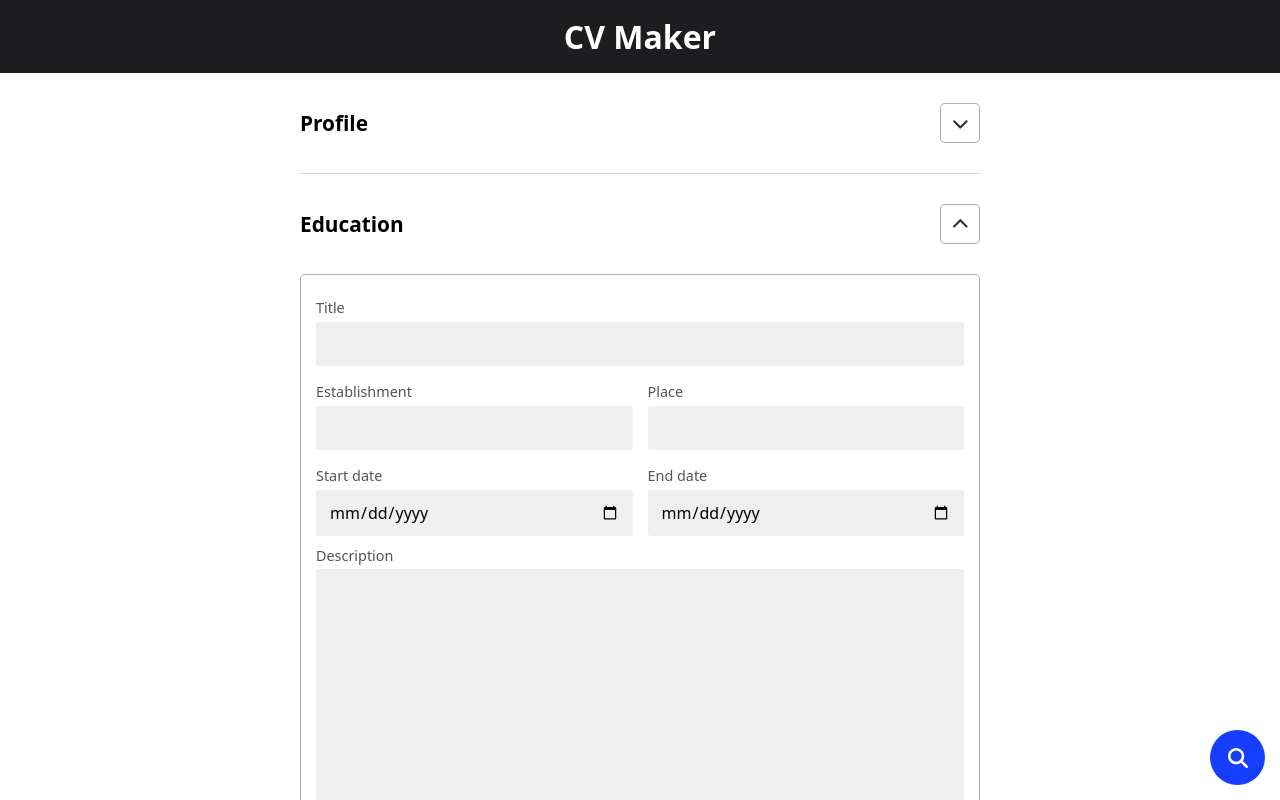
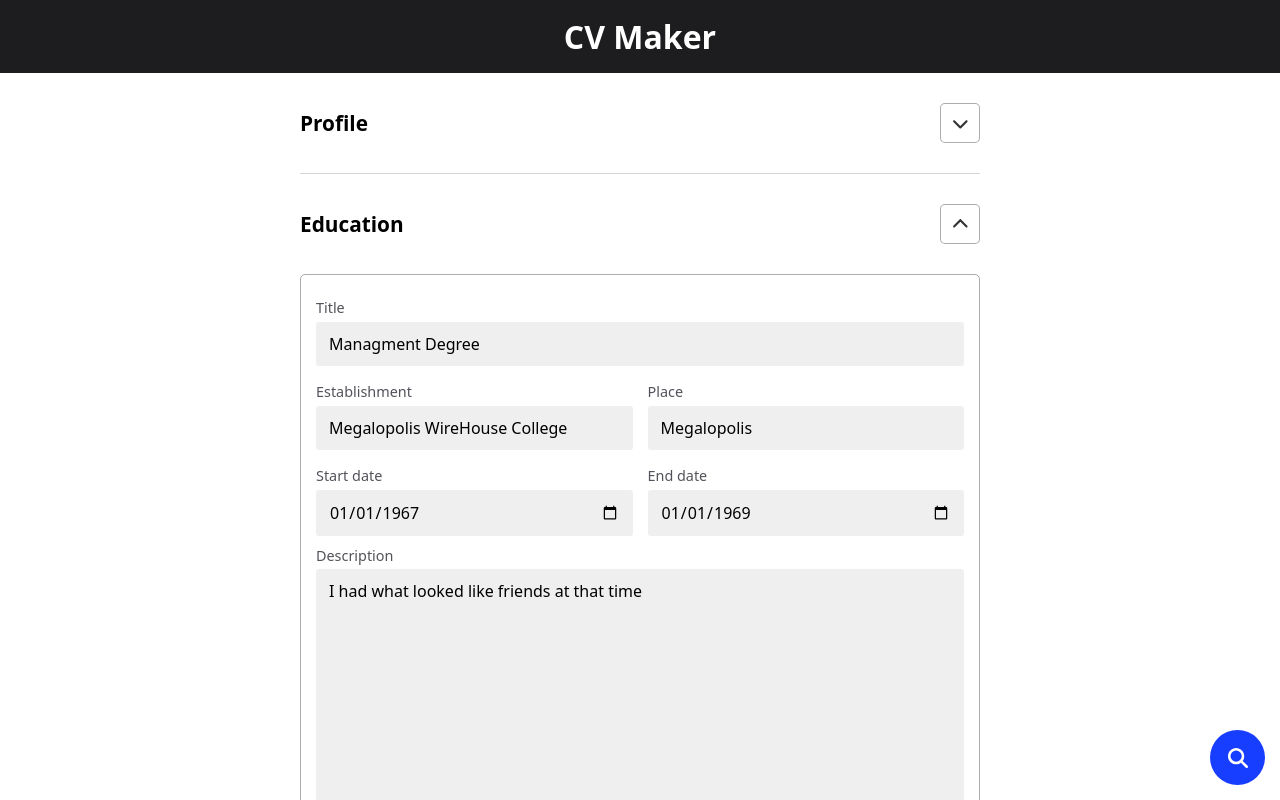
Before and after one commit to foufouboy/odin-cv-project, a React (Create React App) app: page / in a window 1280 px wide. Both pictures are taken after a click on the button 944 px from the left and 310 px from the top of the page. Shown: the top 800 px of the page. Built offline with nearby package versions, Linux system fonts and the light colour scheme.

Commit message:
added one-entry-at-a-time functionnality and opening at creation functionnality

```diff
--- a/src/components/CV.js
+++ b/src/components/CV.js
@@ -21,6 +21,7 @@ class CV extends React.Component {
         this.changeExperience = this.changeExperience.bind(this);
         this.deleteEducation = this.deleteEducation.bind(this);
         this.deleteExperience = this.deleteExperience.bind(this);
+        this.openEntry = this.openEntry.bind(this);
     }
 
     previewSwitcher() {
@@ -59,6 +60,8 @@ class CV extends React.Component {
     /* EDUCATIONS && EXPERIENCES */
 
     addEducation() {
+        const newId = uuidv4();
+
         this.setState(prevState => ({
             ...prevState,
             data: {
@@ -66,7 +69,7 @@ class CV extends React.Component {
                 educations: [
                     ...prevState.data.educations,
                     {
-                        id: uuidv4(),
+                        id: newId,
                         title: "",
                         establishment: "",
                         place: "",
@@ -78,6 +81,8 @@ class CV extends React.Component {
                 ],
             },
         }));
+
+        this.openEntry("educations", newId, true);
     }
 
     deleteEducation(id) {
@@ -89,7 +94,6 @@ class CV extends React.Component {
             }
         }));
 
-        console.log(this.state.data);
     }
 
     changeEducation(e, id) {
@@ -110,7 +114,29 @@ class CV extends React.Component {
         }));
     }
 
+    openEntry(category, id, value) {
+        this.setState(prevState => ({
+            ...prevState,
+            data: {
+                ...prevState.data,
+                [category]: prevState.data[category].map(e => {
+                    if (e.id === id) {
+                        return {...e, open: value};
+                    } else {
+                        if (value === true) {
+                            return {...e, open: false};
+                        } else {
+                            return e;
+                        }
+                    }
+                }),
+            }
+        }))
+    }
+
     addExperience() {
+        const newId = uuidv4();
+
         this.setState(prevState => ({
             ...prevState,
             data: {
@@ -118,7 +144,7 @@ class CV extends React.Component {
                 professions: [
                     ...prevState.data.professions,
                     {
-                        id: uuidv4(),
+                        id: newId,
                         title: "",
                         establishment: "",
                         place: "",
@@ -130,6 +156,8 @@ class CV extends React.Component {
                 ],
             },
         }));
+
+        this.openEntry("professions", newId, true);
     }
 
     deleteExperience(id) {
@@ -179,6 +207,7 @@ class CV extends React.Component {
                 deleteExperience={this.deleteExperience}
                 changeEducation={this.changeEducation}
                 changeExperience={this.changeExperience}
+                openEntry={this.openEntry}
                 />
             </>
         );
--- a/src/components/Form/Education.js
+++ b/src/components/Form/Education.js
@@ -10,7 +10,7 @@ class Education extends React.Component {
     }
 
     render() {
-        const { educations, addEducation, deleteEducation, changeEducation } = this.props;
+        const { educations, addEducation, deleteEducation, changeEducation, openEntry } = this.props;
 
         return (
             <div className="form-education-wrapper">
@@ -21,10 +21,14 @@ class Education extends React.Component {
                             key={d.id}
                             data={d}
                             deleteEntry={deleteEducation}
-                            changeEntry={changeEducation}/>
+                            changeEntry={changeEducation}
+                            openEntry={openEntry}
+                            category="educations"/>
                         );
                     })}
-                    <button className="white-button add-entry" onClick={addEducation}>
+                    <button className="white-button add-entry" onClick={() => {
+                            addEducation();
+                        }}>
                         <FontAwesomeIcon icon="fa-solid fa-plus"/>
                         <span>Add an education</span>
                     </button>
--- a/src/components/Form/Experience.js
+++ b/src/components/Form/Experience.js
@@ -9,7 +9,7 @@ class Experience extends React.Component {
     }
 
     render() {
-        const { professions, addExperience, deleteExperience, changeExperience } = this.props;
+        const { professions, addExperience, deleteExperience, changeExperience, openEntry } = this.props;
 
         return (
             <div className="form-experience-wrapper">
@@ -21,11 +21,15 @@ class Experience extends React.Component {
                             data={d}
                             deleteEntry={deleteExperience}
                             changeEntry={changeExperience}
+                            openEntry={openEntry}
+                            category="professions"
                             />
 
                         );
                     })}
-                    <button className="white-button add-entry" onClick={addExperience}>
+                    <button className="white-button add-entry" onClick={() => {
+                            addExperience();
+                        }}>
                         <FontAwesomeIcon icon="fa-solid fa-plus"/>
                         <span>Add a professional experience</span>
                     </button>
--- a/src/components/Generics/CVFormEntry.js
+++ b/src/components/Generics/CVFormEntry.js
@@ -5,26 +5,19 @@ import { FontAwesomeIcon } from "@fortawesome/react-fontawesome";
 class CVFormEntry extends React.Component {
     constructor(props) {
         super(props);
-        this.state = {
-            open: false,
-        }
 
-        this.stateSwitch = this.stateSwitch.bind(this);
-    }
-
-    stateSwitch() {
-        this.setState((prevState) => ({open: !prevState.open}))
     }
 
     render() {
-        let { open } = this.state;
-        const { data, deleteEntry, changeEntry } = this.props;
+        const { data, deleteEntry, changeEntry, openEntry, category } = this.props;
+        let open = data.open;
 
         return (
             <div className="form-entry-element">
                 {open ? (
                     <EntryForm
-                    stateSwitch={this.stateSwitch}
+                    category={category}
+                    openEntry={openEntry}
                     data={data}
                     deleteEntry={deleteEntry}
                     changeEntry={changeEntry}
@@ -32,10 +25,12 @@ class CVFormEntry extends React.Component {
 
                 ) : (
                     <EntryResume
+                    category={category}
+                    openEntry={openEntry}
                     title={data.title}
                     place={data.place}
-                    employer={data.establishment}
-                    stateSwitch={this.stateSwitch}/>
+                    id={data.id}
+                    employer={data.establishment}/>
                 )}
             </div>
         );
@@ -49,7 +44,7 @@ class EntryResume extends React.Component {
 
     render() {
 
-        const {title, place, employer, stateSwitch} = this.props;
+        const {title, place, employer, openEntry, category, id} = this.props;
 
         return (
             <div className="entry-resume">
@@ -65,7 +60,7 @@ class EntryResume extends React.Component {
                         }
                     </p>
                 </div>
-                <button className="white-button" onClick={stateSwitch}>
+                <button className="white-button" onClick={() => {openEntry(category, id, true)}}>
                     <FontAwesomeIcon icon="fa-solid fa-pen-nib" size="lg">
                     </FontAwesomeIcon>
                 </button>
@@ -80,28 +75,35 @@ class EntryForm extends React.Component {
     }
 
     render() {
-        const { stateSwitch, data, changeEntry, deleteEntry } = this.props;
+        const { openEntry, category, data, changeEntry, deleteEntry } = this.props;
 
         return (
             <div className="entry-form__container">
-                <FormInput id="title" label="Title" classesToAdd="title"/>
+                <FormInput id="title" label="Title" classesToAdd="title"
+                changeHandler={changeEntry} value={data.title} entryId={data.id}/>
                 <div className="employer-city">
-                    <FormInput id="establishment" label="Establishment" classesToAdd="establishment"/>
-                    <FormInput id="place" label="Place" classesToAdd="place"/>
+                    <FormInput id="establishment" label="Establishment" classesToAdd="establishment"
+                    changeHandler={changeEntry} value={data.establishment} entryId={data.id}/>
+                    <FormInput id="place" label="Place" classesToAdd="place"
+                    changeHandler={changeEntry} value={data.place} entryId={data.id}/>
                 </div>
                 <div className="dates">
-                    <FormInput id="startDate" label="Start date" classesToAdd="start-date" type="date"/>
-                    <FormInput id="endDate" label="End date" classesToAdd="end-date" type="date"/>
+                    <FormInput id="startDate" label="Start date" classesToAdd="start-date" type="date"
+                    changeHandler={changeEntry} value={data.startDate} entryId={data.id}/>
+                    <FormInput id="endDate" label="End date" classesToAdd="end-date" type="date"
+                    changeHandler={changeEntry} value={data.endDate} entryId={data.id}/>
                 </div>
                 <div className="textarea-container">
                     <label htmlFor="description">Description</label>
-                    <textarea id="description" name="description" cols="30" rows="10"></textarea>
+                    <textarea id="description" name="description" cols="30" rows="10"
+                    onChange={e => {changeEntry(e, data.id)}} value={data.description}>
+                    </textarea>
                 </div>
                 <div className="end-buttons">
                     <button className="white-button" onClick={() => {deleteEntry(data.id)}}>
                         <FontAwesomeIcon icon="fa-trash-can" size="lg"/>
                     </button>
-                    <button className="blue-button" onClick={stateSwitch}>
+                    <button className="blue-button" onClick={() => {openEntry(category, data.id, false)}}>
                         <FontAwesomeIcon icon="fa-check" size="lg"/>
                         <span>Terminé</span>
                     </button>
--- a/src/components/Generics/FormInput.js
+++ b/src/components/Generics/FormInput.js
@@ -7,16 +7,18 @@ class FormInput extends React.Component {
 
     render() {
 
-        const { id, label, type, classesToAdd, value, changeHandler } = this.props;
+        const { id, label, type, classesToAdd, value, changeHandler, entryId } = this.props;
 
         return (
             <div className="form-input-container">
                 <label htmlFor={id}>{label}</label>
                 <input
                 id={id}
+                value={value}
+                name={id}
                 type={type || "text"}
                 className={classesToAdd}
-                onChange={changeHandler || null}/>
+                onChange={e => {changeHandler(e, entryId)}}/>
             </div>
         );
     }
--- a/src/components/Generics/exampleCV.js
+++ b/src/components/Generics/exampleCV.js
@@ -16,8 +16,8 @@ const exampleCV = {
             title: "Assistant manager",
             establishment: "XANAX Corp.",
             place: "Megalopolis",
-            startDate: "01/01/1969",
-            endDate: "03/04/2023",
+            startDate: "1969-01-01",
+            endDate: "2023-03-23",
             description: "It was long. Not fun. A bit weird. It's like i've done that all my life now",
             open: false,
         },
@@ -26,8 +26,8 @@ const exampleCV = {
             title: "Farmer",
             establishment: "At my house",
             place: "Mouse City",
-            startDate: "03/05/2023",
-            endDate: "Now",
+            startDate: "2023-03-05",
+            endDate: "2023-08-03",
             description: "A bit more fun i think",
             open: false,
         },
@@ -38,8 +38,8 @@ const exampleCV = {
             title: "Managment Degree",
             establishment: "Megalopolis WireHouse College",
             place: "Megalopolis",
-            startDate: "01/01/1967",
-            endDate: "01/01/1969",
+            startDate: "1967-01-01",
+            endDate: "1969-01-01",
             description: "I had what looked like friends at that time",
             open: false,
         },
```
Also changed, not shown: src/components/Form/Form.js (+8 -2 lines).
